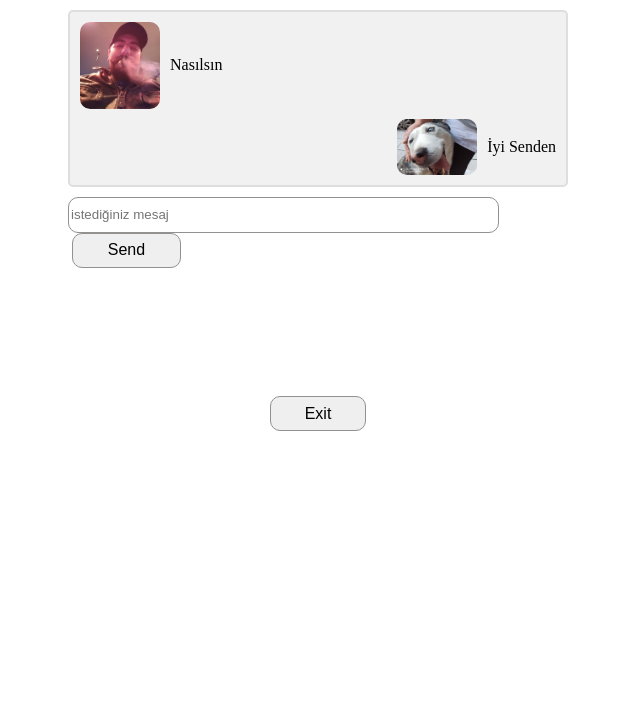
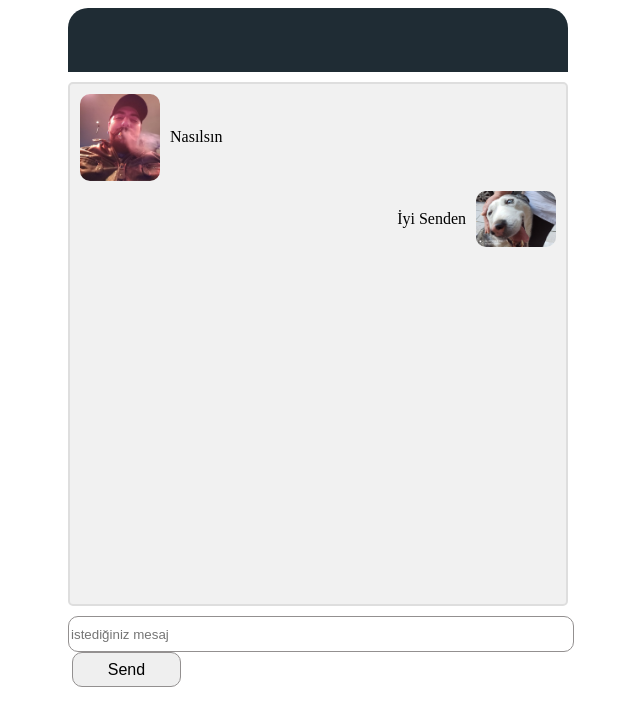
Before and after one commit to Cansinyrkl/chat-friend, a React (Create React App) app: page /chat in a window 1280 px wide. Shown: the top 726 px of the page, without its empty margins (322-962 px from the left). Built offline with nearby package versions, Linux system fonts and the light colour scheme.

Commit message:
topbar added , usercontext image added

```diff
--- a/src/chat/Chat.js
+++ b/src/chat/Chat.js
@@ -1,16 +1,15 @@
 import uuid from "react-uuid";
 import Input from "../ınput/Input";
-import React, { useContext, useEffect } from "react";
-import { useNavigate } from "react-router-dom";
+import React, { useContext } from "react";
 import { ChatContext } from "../store/context/ChatContext";
 import "./Index.css";
 import Ahmet from "./image/01.jpeg";
 import Mehmet from "./image/02.jpeg";
 import { useStatus } from "../store/context/StatusContext";
 import { getUserInfo, removeUserInfo } from "../utils/Helpers";
+import TopBar from "../topbar/TopBar";
 
 const Chat = () => {
-  const navigate = useNavigate();
   const [chat, setChat] = useContext(ChatContext);
   const { sendValue } = useStatus();
   const loggedUserChatId = getUserInfo();
@@ -28,14 +27,9 @@ const Chat = () => {
     }
   };
 
-  const handleExit = () => {
-    navigate("/");
-    removeUserInfo();
-  };
-  getUserInfo();
-
   return (
     <>
+      <TopBar className="TopBar" />
       <div className="container">
         {chat.map((chat) => {
           if (chat.chatId === 1) {
@@ -49,8 +43,8 @@ const Chat = () => {
           } else if (chat.chatId === 2) {
             return (
               <div className="text-container-right" key={chat.id}>
+                {chat.sendTheMessage}
                 <img src={Mehmet} alt="Avatar" className="Images" />
-                {chat.sendTheMessage}
                 {chat.chat}
               </div>
             );
@@ -58,11 +52,7 @@ const Chat = () => {
         })}
       </div>
       <Input className="ChatInput" click={handleSendClick} />
-      <div className="exit-btn-container">
-        <button type="button" onClick={handleExit} className="ExitButton">
-          Exit
-        </button>
-      </div>
+      <div className="exit-btn-container"></div>
     </>
   );
 };
--- a/src/chat/Index.css
+++ b/src/chat/Index.css
@@ -1,13 +1,15 @@
 .container {
+  width: 100%px;
+  height: 500px;
   display: flex;
   flex-direction: column;
-  justify-content: center;
   gap: 10px;
   border: 2px solid #dedede;
   background-color: #f1f1f1;
   border-radius: 5px;
   padding: 10px;
   margin: 10px 0;
+  overflow-y: scroll;
 }
 
 .container img {
@@ -22,10 +24,19 @@
   gap: 10px;
 }
 
-
 .container .text-container-right {
   display: flex;
   justify-content: flex-end;
   align-items: center;
   gap: 10px;
 }
+.TopBar {
+  display: flex;
+  justify-content: start;
+  align-items: center;
+  width: 100%;
+  height: 4rem;
+  background-color: #1f2c34;
+  border-top-left-radius: 20px;
+  border-top-right-radius: 20px;
+}
--- a/src/login/Index.css
+++ b/src/login/Index.css
@@ -1,5 +1,5 @@
 .ChatInput {
-  width: 85%;
+  width: 100%;
   height: 2rem;
   border-radius: 10px;
   border: 1px solid rgb(147, 144, 144);
@@ -26,18 +26,3 @@
   justify-content: center;
   align-items: center;
 }
-
-.exit-btn-container .ExitButton {
-  font-size: 16px;
-  justify-content: center;
-  width: 6rem;
-  height: 2.2rem;
-  border-radius: 10px;
-  border: 1px solid rgb(147, 144, 144);
-}
-.exit-btn-container .ExitButton:hover {
-  background-color: grey;
-  transition: 0.4s;
-  color: white;
-  cursor: pointer;
-}
--- a/src/store/context/StatusContext.js
+++ b/src/store/context/StatusContext.js
@@ -1,11 +1,11 @@
 import { createContext, useContext, useState } from "react";
-import uuid from "react-uuid";
+
 export const StatusContext = createContext(null);
 
 export function StatusContextProvider({ children }) {
   const [sendValue, setSendValue] = useState("");
   return (
-    <StatusContext.Provider value={{sendValue, setSendValue}}>
+    <StatusContext.Provider value={{ sendValue, setSendValue }}>
       {children}
     </StatusContext.Provider>
   );
--- a/src/store/context/UserContext.js
+++ b/src/store/context/UserContext.js
@@ -1,11 +1,25 @@
 import { createContext, useState } from "react";
+import Ahmet from "./image/01.jpeg";
+import Mehmet from "./image/02.jpeg";
 
 export const UserContext = createContext(null);
 
 export function UserContextProvider({ children }) {
   const [users, setUsers] = useState([
-    { id: 1, username: "ahmet", passwword: "123", chatId: 1 },
-    { id: 2, username: "mehmet", passwword: "123", chatId: 2 },
+    {
+      id: 1,
+      username: "Ahmet",
+      passwword: "123",
+      chatId: 1,
+      loginimage:  Ahmet ,
+    },
+    {
+      id: 2,
+      username: "Mehmet",
+      passwword: "123",
+      chatId: 2,
+      loginimage:  Mehmet ,
+    },
   ]);
   return (
     <UserContext.Provider value={{ users, setUsers }}>
--- /dev/null
+++ b/src/topbar/Index.css
@@ -0,0 +1,29 @@
+.TopbarContext {
+  display: flex;
+  align-items: center;
+}
+
+.LoginName {
+  color: #fdfffe;
+  margin-left: 14px;
+  font-size: 18px;
+  font-family: sans-serif;
+}
+.LoginPic {
+  width: 40px;
+  height: 40px;
+  border-radius: 60px;
+}
+.ExitButton {
+  color: #fdfffe;
+  border: none;
+  background-color: transparent;
+  font-size: 18px;
+  width: 2.4rem;
+  height: 2rem;
+  transition: background-color 1s, border-radius 1s;
+}
+.ExitButton:hover {
+  background-color: #a19d9d;
+  border-radius: 100%;
+}
--- /dev/null
+++ b/src/topbar/TopBar.js
@@ -0,0 +1,39 @@
+import React, { useContext } from "react";
+import { UserContext } from "../store/context/UserContext";
+import { useNavigate } from "react-router-dom";
+import { getUserInfo, removeUserInfo } from "../utils/Helpers";
+import "./Index.css";
+
+const TopBar = () => {
+  const { users } = useContext(UserContext);
+  const navigate = useNavigate();
+  const loggedUserChatId = getUserInfo();
+  const handleExit = () => {
+    navigate("/");
+    removeUserInfo();
+  };
+  return (
+    <div className="TopBar">
+      <div className="TopBarContainer">
+        {users.map((user) => {
+          if (user.id === loggedUserChatId)
+            return (
+              <div key={user.id} className="TopbarContext">
+                <button
+                  type="button"
+                  onClick={handleExit}
+                  className="ExitButton"
+                >
+                  {"<"}
+                </button>
+                <img src={user.loginimage} className="LoginPic" />
+                <div className="LoginName"> {user.username}</div>
+              </div>
+            );
+        })}
+      </div>
+    </div>
+  );
+};
+
+export default TopBar;
```
Also changed, not shown: src/store/context/image/01.jpeg (added), src/store/context/image/02.jpeg (added).
